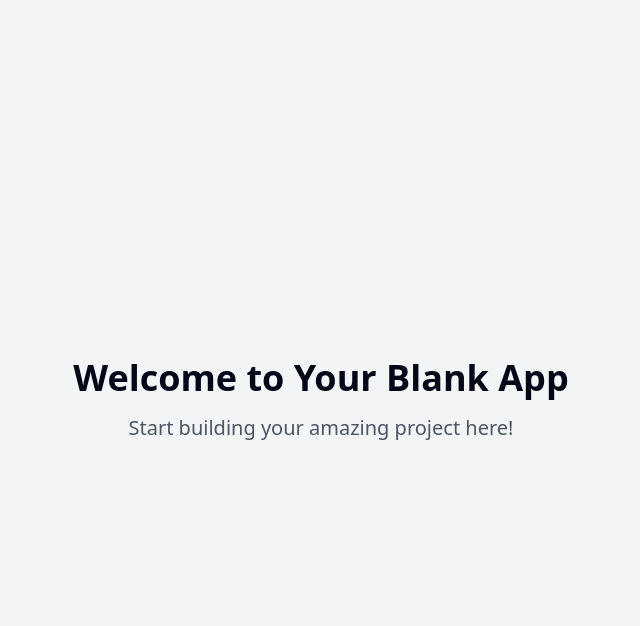
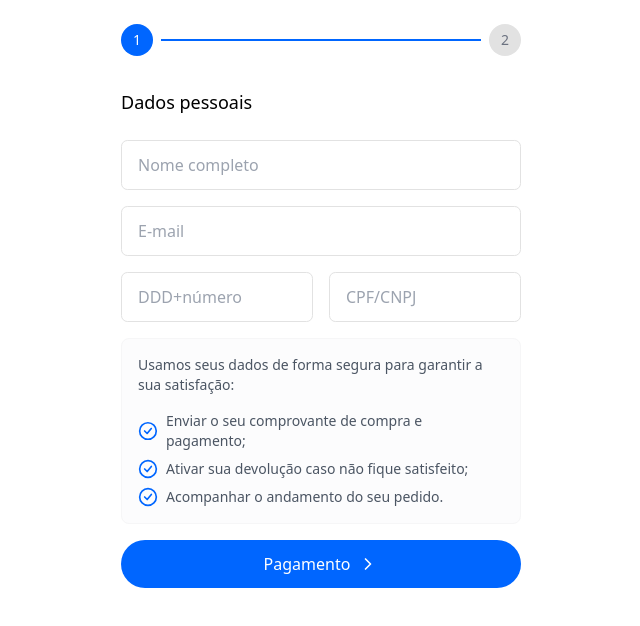
Before and after one commit to aldrichgg/pixel-perfect-checkout, a React (Vite) app: page / in a window 1280 px wide. Shown: the top 626 px of the page, without its empty margins (319-959 px from the left). Built offline with nearby package versions, Linux system fonts and the light colour scheme.

Commit message:
Recreate checkout UI
Redesign the checkout page to match the provided UI specifications, ensuring pixel-perfect accuracy.
[skip gpt_engineer]

```diff
--- /dev/null
+++ b/src/components/CheckoutForm.tsx
@@ -0,0 +1,66 @@
+import React from 'react';
+import ProgressIndicator from './ProgressIndicator';
+import SecurityInfo from './SecurityInfo';
+
+const CheckoutForm = () => {
+  return (
+    <div className="max-w-md mx-auto p-6">
+      <ProgressIndicator />
+      <div className="mt-8">
+        <h2 className="text-lg font-medium mb-6">Dados pessoais</h2>
+        <form className="space-y-4">
+          <div>
+            <input
+              type="text"
+              placeholder="Nome completo"
+              className="input-base"
+            />
+          </div>
+          <div>
+            <input
+              type="email"
+              placeholder="E-mail"
+              className="input-base"
+            />
+          </div>
+          <div className="grid grid-cols-2 gap-4">
+            <input
+              type="tel"
+              placeholder="DDD+número"
+              className="input-base"
+            />
+            <input
+              type="text"
+              placeholder="CPF/CNPJ"
+              className="input-base"
+            />
+          </div>
+          <SecurityInfo />
+          <button
+            type="button"
+            className="w-full bg-primary text-white rounded-full py-3 px-6 mt-6 flex items-center justify-center space-x-2 hover:bg-primary/90 transition-colors"
+          >
+            <span>Pagamento</span>
+            <svg
+              width="20"
+              height="20"
+              viewBox="0 0 24 24"
+              fill="none"
+              xmlns="http://www.w3.org/2000/svg"
+            >
+              <path
+                d="M9 18L15 12L9 6"
+                stroke="currentColor"
+                strokeWidth="2"
+                strokeLinecap="round"
+                strokeLinejoin="round"
+              />
+            </svg>
+          </button>
+        </form>
+      </div>
+    </div>
+  );
+};
+
+export default CheckoutForm;
--- /dev/null
+++ b/src/components/ProgressIndicator.tsx
@@ -0,0 +1,19 @@
+import React from 'react';
+
+const ProgressIndicator = () => {
+  return (
+    <div className="flex items-center">
+      <div className="flex items-center flex-1">
+        <div className="w-8 h-8 rounded-full bg-primary text-white flex items-center justify-center text-sm">
+          1
+        </div>
+        <div className="progress-line bg-primary"></div>
+        <div className="w-8 h-8 rounded-full bg-progress-inactive text-gray-500 flex items-center justify-center text-sm">
+          2
+        </div>
+      </div>
+    </div>
+  );
+};
+
+export default ProgressIndicator;
--- /dev/null
+++ b/src/components/SecurityInfo.tsx
@@ -0,0 +1,43 @@
+import React from 'react';
+
+const SecurityInfo = () => {
+  return (
+    <div className="security-box">
+      <p className="text-sm text-gray-600 mb-4">
+        Usamos seus dados de forma segura para garantir a sua satisfação:
+      </p>
+      <ul className="space-y-2">
+        <SecurityItem text="Enviar o seu comprovante de compra e pagamento;" />
+        <SecurityItem text="Ativar sua devolução caso não fique satisfeito;" />
+        <SecurityItem text="Acompanhar o andamento do seu pedido." />
+      </ul>
+    </div>
+  );
+};
+
+const SecurityItem = ({ text }: { text: string }) => (
+  <li className="flex items-center space-x-2 text-sm text-gray-600">
+    <svg
+      className="w-5 h-5 text-primary"
+      viewBox="0 0 24 24"
+      fill="none"
+      xmlns="http://www.w3.org/2000/svg"
+    >
+      <path
+        d="M12 22C17.5228 22 22 17.5228 22 12C22 6.47715 17.5228 2 12 2C6.47715 2 2 6.47715 2 12C2 17.5228 6.47715 22 12 22Z"
+        stroke="currentColor"
+        strokeWidth="2"
+      />
+      <path
+        d="M8 12L11 15L16 9"
+        stroke="currentColor"
+        strokeWidth="2"
+        strokeLinecap="round"
+        strokeLinejoin="round"
+      />
+    </svg>
+    <span>{text}</span>
+  </li>
+);
+
+export default SecurityInfo;
--- a/src/index.css
+++ b/src/index.css
@@ -3,99 +3,19 @@
 @tailwind utilities;
 
 @layer base {
-  :root {
-    --background: 0 0% 100%;
-    --foreground: 222.2 84% 4.9%;
-
-    --card: 0 0% 100%;
-    --card-foreground: 222.2 84% 4.9%;
-
-    --popover: 0 0% 100%;
-    --popover-foreground: 222.2 84% 4.9%;
-
-    --primary: 222.2 47.4% 11.2%;
-    --primary-foreground: 210 40% 98%;
-
-    --secondary: 210 40% 96.1%;
-    --secondary-foreground: 222.2 47.4% 11.2%;
-
-    --muted: 210 40% 96.1%;
-    --muted-foreground: 215.4 16.3% 46.9%;
-
-    --accent: 210 40% 96.1%;
-    --accent-foreground: 222.2 47.4% 11.2%;
-
-    --destructive: 0 84.2% 60.2%;
-    --destructive-foreground: 210 40% 98%;
-
-    --border: 214.3 31.8% 91.4%;
-    --input: 214.3 31.8% 91.4%;
-    --ring: 222.2 84% 4.9%;
-
-    --radius: 0.5rem;
-
-    --sidebar-background: 0 0% 98%;
-
-    --sidebar-foreground: 240 5.3% 26.1%;
-
-    --sidebar-primary: 240 5.9% 10%;
-
-    --sidebar-primary-foreground: 0 0% 98%;
-
-    --sidebar-accent: 240 4.8% 95.9%;
-
-    --sidebar-accent-foreground: 240 5.9% 10%;
-
-    --sidebar-border: 220 13% 91%;
-
-    --sidebar-ring: 217.2 91.2% 59.8%;
-  }
-
-  .dark {
-    --background: 222.2 84% 4.9%;
-    --foreground: 210 40% 98%;
-
-    --card: 222.2 84% 4.9%;
-    --card-foreground: 210 40% 98%;
-
-    --popover: 222.2 84% 4.9%;
-    --popover-foreground: 210 40% 98%;
-
-    --primary: 210 40% 98%;
-    --primary-foreground: 222.2 47.4% 11.2%;
-
-    --secondary: 217.2 32.6% 17.5%;
-    --secondary-foreground: 210 40% 98%;
-
-    --muted: 217.2 32.6% 17.5%;
-    --muted-foreground: 215 20.2% 65.1%;
-
-    --accent: 217.2 32.6% 17.5%;
-    --accent-foreground: 210 40% 98%;
-
-    --destructive: 0 62.8% 30.6%;
-    --destructive-foreground: 210 40% 98%;
-
-    --border: 217.2 32.6% 17.5%;
-    --input: 217.2 32.6% 17.5%;
-    --ring: 212.7 26.8% 83.9%;
-    --sidebar-background: 240 5.9% 10%;
-    --sidebar-foreground: 240 4.8% 95.9%;
-    --sidebar-primary: 224.3 76.3% 48%;
-    --sidebar-primary-foreground: 0 0% 100%;
-    --sidebar-accent: 240 3.7% 15.9%;
-    --sidebar-accent-foreground: 240 4.8% 95.9%;
-    --sidebar-border: 240 3.7% 15.9%;
-    --sidebar-ring: 217.2 91.2% 59.8%;
+  body {
+    @apply bg-white text-black antialiased;
   }
 }
 
-@layer base {
-  * {
-    @apply border-border;
-  }
+.input-base {
+  @apply w-full px-4 py-3 border border-border rounded-md bg-white focus:outline-none focus:ring-2 focus:ring-primary/20 focus:border-primary transition-colors;
+}
 
-  body {
-    @apply bg-background text-foreground;
-  }
+.security-box {
+  @apply bg-muted/30 rounded-lg p-4 mt-6 border border-muted;
 }
+
+.progress-line {
+  @apply h-[2px] flex-1 mx-2;
+}
--- a/src/pages/Index.tsx
+++ b/src/pages/Index.tsx
@@ -1,12 +1,9 @@
-// Update this page (the content is just a fallback if you fail to update the page)
+import CheckoutForm from '../components/CheckoutForm';
 
 const Index = () => {
   return (
-    <div className="min-h-screen flex items-center justify-center bg-gray-100">
-      <div className="text-center">
-        <h1 className="text-4xl font-bold mb-4">Welcome to Your Blank App</h1>
-        <p className="text-xl text-gray-600">Start building your amazing project here!</p>
-      </div>
+    <div className="min-h-screen bg-white">
+      <CheckoutForm />
     </div>
   );
 };
--- a/tailwind.config.ts
+++ b/tailwind.config.ts
@@ -12,85 +12,34 @@ export default {
   theme: {
     container: {
       center: true,
-			padding: '2rem',
+      padding: "2rem",
       screens: {
-				'2xl': '1400px'
-			}
+        "2xl": "1400px",
+      },
     },
     extend: {
       colors: {
-				border: 'hsl(var(--border))',
-				input: 'hsl(var(--input))',
-				ring: 'hsl(var(--ring))',
-				background: 'hsl(var(--background))',
-				foreground: 'hsl(var(--foreground))',
+        border: "#E2E2E2",
+        input: "#F6F6F7",
         primary: {
-					DEFAULT: 'hsl(var(--primary))',
-					foreground: 'hsl(var(--primary-foreground))'
-				},
-				secondary: {
-					DEFAULT: 'hsl(var(--secondary))',
-					foreground: 'hsl(var(--secondary-foreground))'
-				},
-				destructive: {
-					DEFAULT: 'hsl(var(--destructive))',
-					foreground: 'hsl(var(--destructive-foreground))'
+          DEFAULT: "#0066FF",
+          foreground: "#FFFFFF",
         },
         muted: {
-					DEFAULT: 'hsl(var(--muted))',
-					foreground: 'hsl(var(--muted-foreground))'
+          DEFAULT: "#F6F6F7",
+          foreground: "#666666",
         },
-				accent: {
-					DEFAULT: 'hsl(var(--accent))',
-					foreground: 'hsl(var(--accent-foreground))'
+        progress: {
+          active: "#0066FF",
+          inactive: "#E2E2E2",
         },
-				popover: {
-					DEFAULT: 'hsl(var(--popover))',
-					foreground: 'hsl(var(--popover-foreground))'
-				},
-				card: {
-					DEFAULT: 'hsl(var(--card))',
-					foreground: 'hsl(var(--card-foreground))'
-				},
-				sidebar: {
-					DEFAULT: 'hsl(var(--sidebar-background))',
-					foreground: 'hsl(var(--sidebar-foreground))',
-					primary: 'hsl(var(--sidebar-primary))',
-					'primary-foreground': 'hsl(var(--sidebar-primary-foreground))',
-					accent: 'hsl(var(--sidebar-accent))',
-					'accent-foreground': 'hsl(var(--sidebar-accent-foreground))',
-					border: 'hsl(var(--sidebar-border))',
-					ring: 'hsl(var(--sidebar-ring))'
-				}
       },
       borderRadius: {
-				lg: 'var(--radius)',
-				md: 'calc(var(--radius) - 2px)',
-				sm: 'calc(var(--radius) - 4px)'
+        lg: "0.5rem",
+        md: "0.4rem",
+        sm: "0.3rem",
       },
-			keyframes: {
-				'accordion-down': {
-					from: {
-						height: '0'
     },
-					to: {
-						height: 'var(--radix-accordion-content-height)'
-					}
-				},
-				'accordion-up': {
-					from: {
-						height: 'var(--radix-accordion-content-height)'
-					},
-					to: {
-						height: '0'
-					}
-				}
-			},
-			animation: {
-				'accordion-down': 'accordion-down 0.2s ease-out',
-				'accordion-up': 'accordion-up 0.2s ease-out'
-			}
-		}
   },
   plugins: [require("tailwindcss-animate")],
 } satisfies Config;
```
Lines whose indentation alone changed are shown as unchanged.
